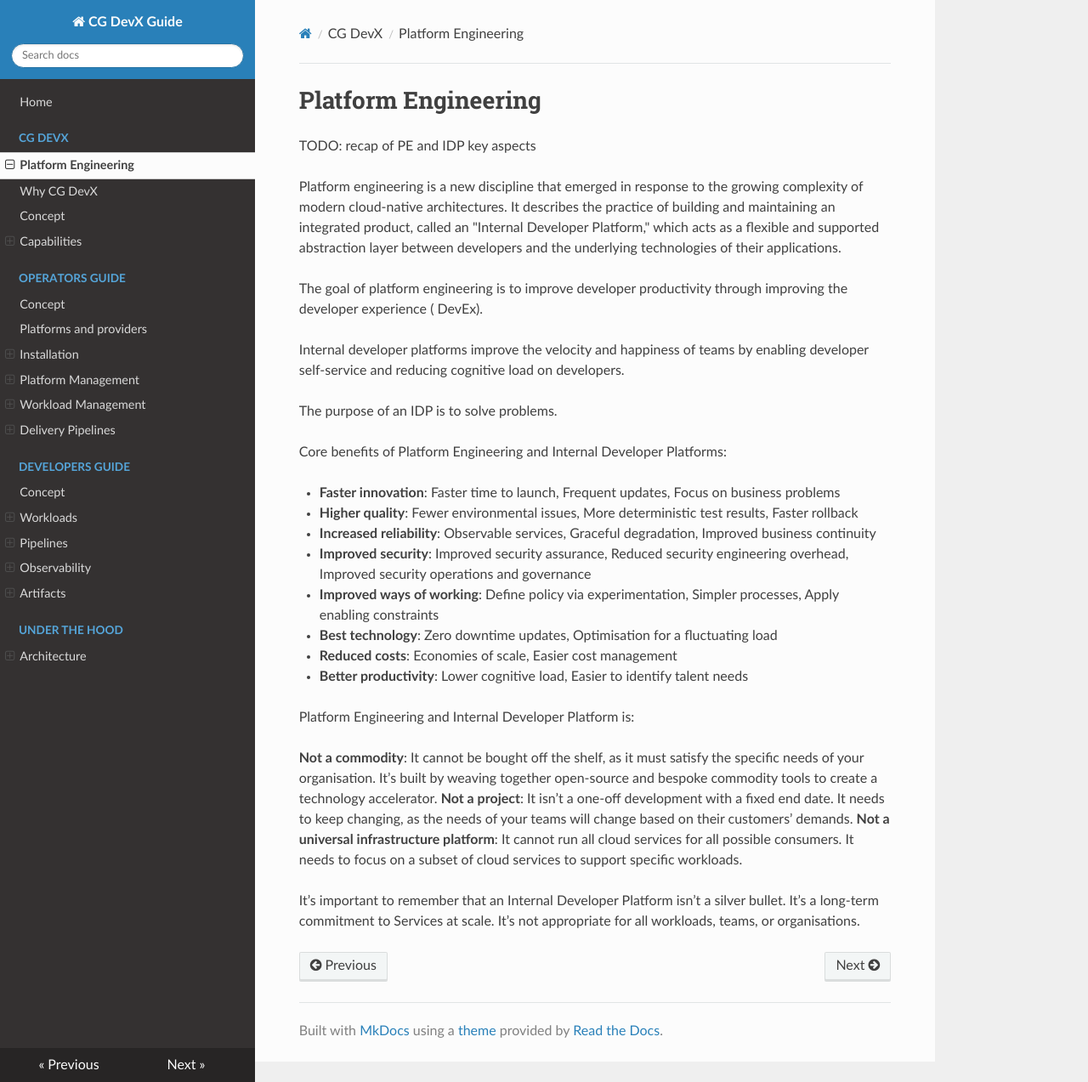
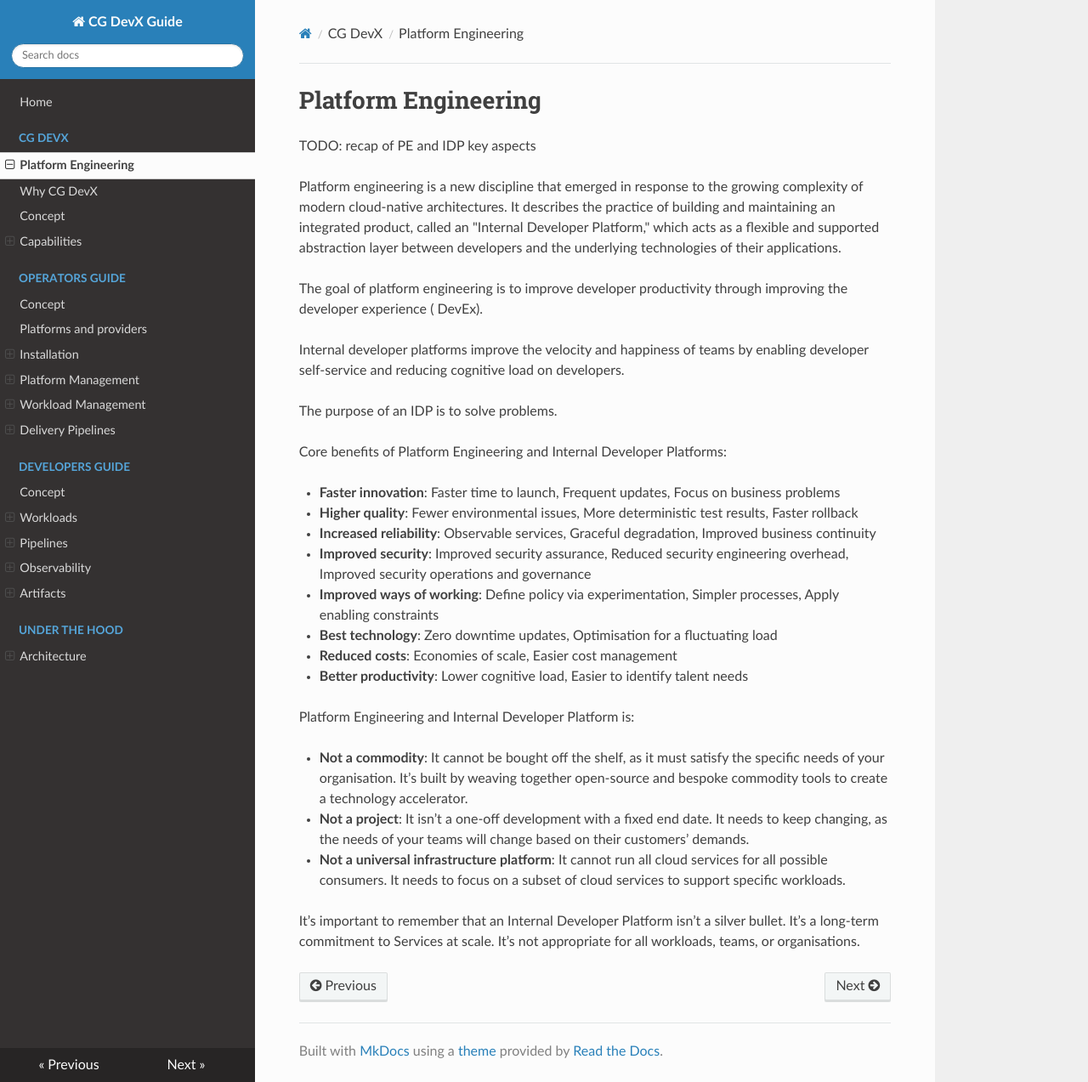
Before and after one commit to CloudGeometry/cg-devx-docs, an MkDocs documentation site: the page built from docs/platform_engineering.md, in a window 1280 px wide and 1273 px high. Shown: the whole window at 85% size. Built offline with MkDocs 1.6.1, drawn with Linux system fonts in a browser that asks for light colours; nearby versions of some CDN libraries; a script that is not in the unit is left out.

```diff
--- a/docs/platform_engineering.md
+++ b/docs/platform_engineering.md
@@ -32,11 +32,11 @@ Core benefits of Platform Engineering and Internal Developer Platforms:
 
 Platform Engineering and Internal Developer Platform is:
 
-**Not a commodity**: It cannot be bought off the shelf, as it must satisfy the specific needs of your organisation. It’s
+- **Not a commodity**: It cannot be bought off the shelf, as it must satisfy the specific needs of your organisation. It’s
 built by weaving together open-source and bespoke commodity tools to create a technology accelerator.
-**Not a project**: It isn’t a one-off development with a fixed end date. It needs to keep changing, as the needs of your
+- **Not a project**: It isn’t a one-off development with a fixed end date. It needs to keep changing, as the needs of your
 teams will change based on their customers’ demands.
-**Not a universal infrastructure platform**: It cannot run all cloud services for all possible consumers. It needs to
+- **Not a universal infrastructure platform**: It cannot run all cloud services for all possible consumers. It needs to
 focus on a subset of cloud services to support specific workloads.
 
 It’s important to remember that an Internal Developer Platform isn’t a silver bullet. It’s a long-term commitment to
```
